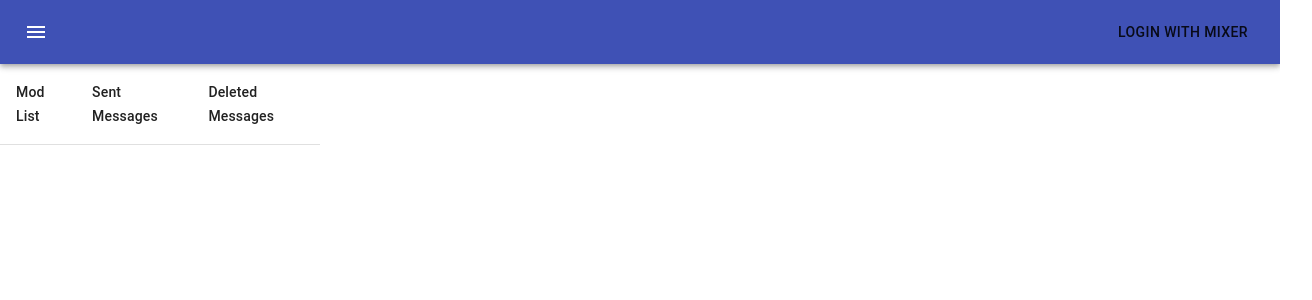
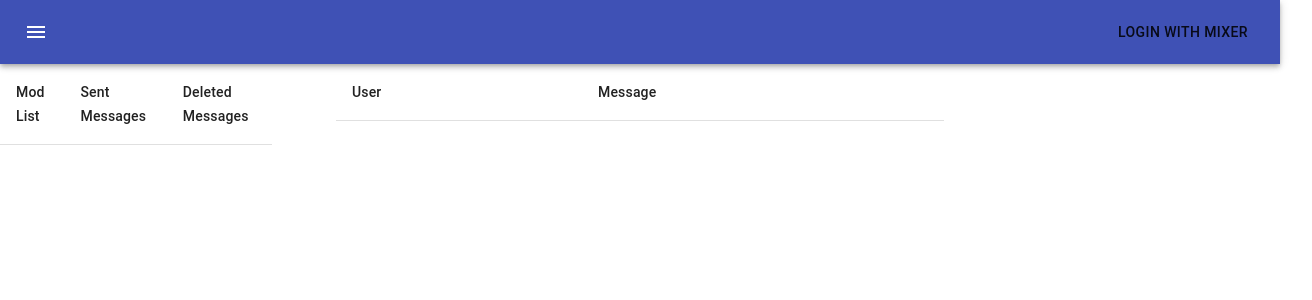
Before and after one commit to bensoutendijk/topmod-front-end, a React (Create React App) app: page /dashboard in a window 1280 px wide. Shown: the top 300 px of the page, 1312 px wide, since content can reach past the window. Built offline with nearby package versions, Linux system fonts and the light colour scheme; no server answers.

Commit message:
add chat list

```diff
--- /dev/null
+++ b/src/components/ChatList.js
@@ -0,0 +1,22 @@
+import React from 'react';
+
+import TableRow from '@material-ui/core/TableRow';
+import TableCell from '@material-ui/core/TableCell';
+
+function ChatList(props) {
+    const { chat } = props;
+    console.log(chat);
+    return chat.map((chatMessage) => {
+        const { data: { user_name, message: { message } } } = chatMessage;
+        return (
+            <TableRow>
+                <TableCell>{user_name}</TableCell>
+                <TableCell>{message.map((messageFragment) => {
+                    return messageFragment.text;
+                })}</TableCell>
+            </TableRow>
+        )
+    })
+}
+
+export default ChatList;
--- a/src/components/Dashboard.js
+++ b/src/components/Dashboard.js
@@ -2,6 +2,7 @@ import React from 'react';
 import { makeStyles } from '@material-ui/core/styles';
 
 import ModList from './ModList';
+import ChatList from './ChatList';
 
 import Grid from '@material-ui/core/Grid';
 import Table from '@material-ui/core/Table';
@@ -22,7 +23,7 @@ function Dashboard(props) {
   console.log(chat);
   return (
     <div className={classes.root}>
-      <Grid container>
+      <Grid container spacing={8}>
         <Grid item md={3}>
           <Table>
             <TableHead>
@@ -37,6 +38,19 @@ function Dashboard(props) {
             </TableBody>
           </Table>
         </Grid>
+        <Grid item md={6}>
+          <Table>
+            <TableHead>
+              <TableRow>
+                <TableCell>User</TableCell>
+                <TableCell>Message</TableCell>
+              </TableRow>
+            </TableHead>
+            <TableBody>
+              <ChatList chat={chat} />
+            </TableBody>
+          </Table>
+        </Grid>
       </Grid>
     </div>
   )
```
